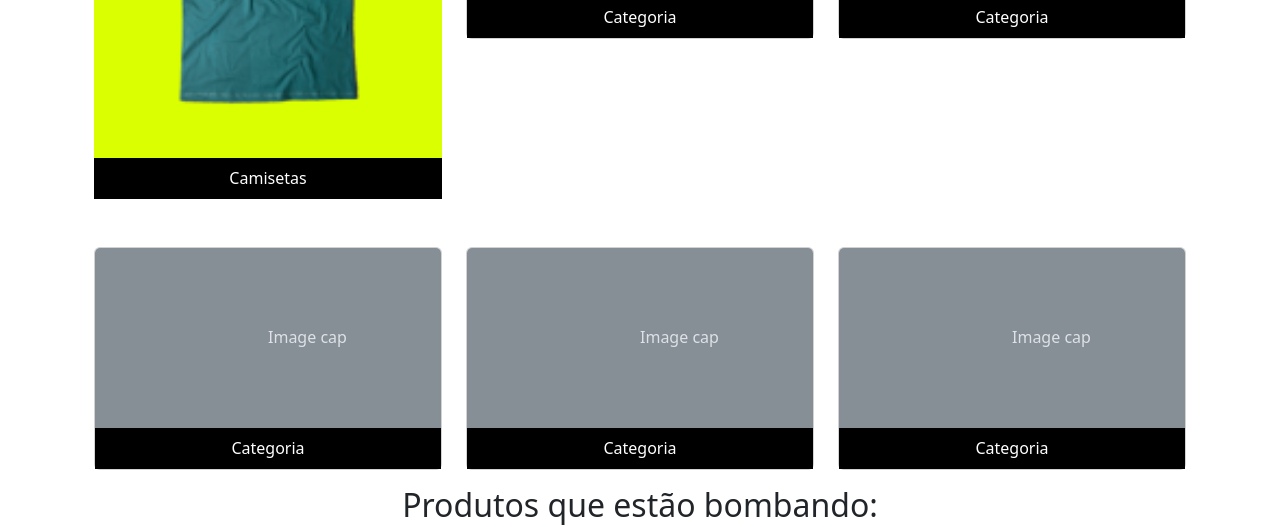
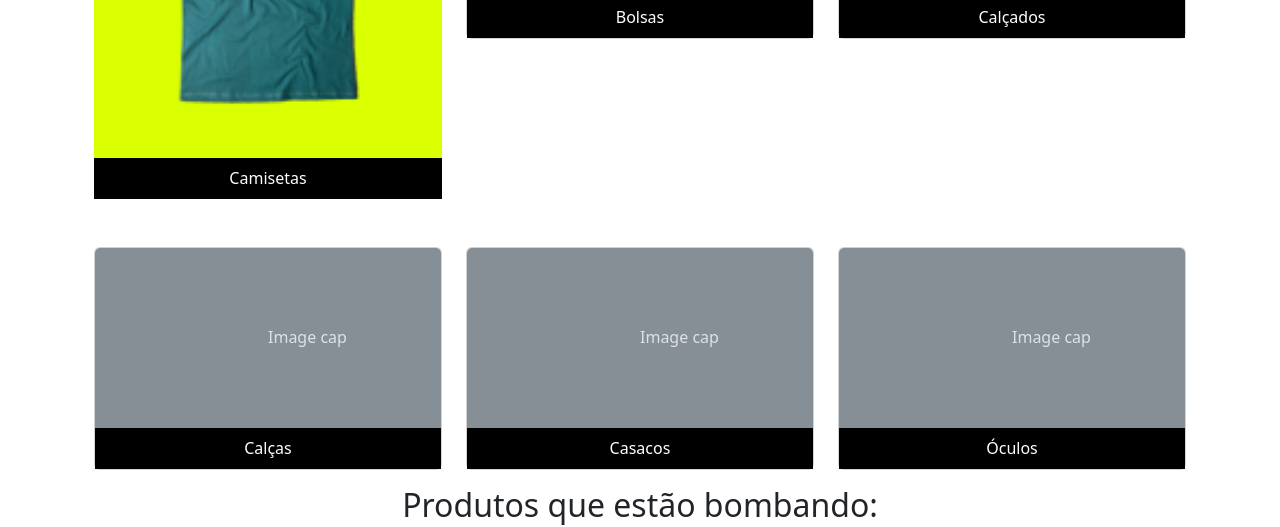
Before and after one commit to FatimaKraiczyi/meteora_alura, a plain HTML site: page index.html in a window 1280 px wide. Shown: the part 745-1272 px from the top of the page. Drawn offline with nearby package versions, Linux system fonts and the light colour scheme.

Commit message:
nomes categorias

```diff
--- a/index.html
+++ b/index.html
@@ -110,7 +110,7 @@
      <div class="card">
       <svg class="bd-placeholder-img card-img-top" width="100%" height="180" xmlns="http://www.w3.org/2000/svg" role="img" aria-label="Placeholder: Image cap" preserveAspectRatio="xMidYMid slice" focusable="false"><title>Placeholder</title><rect width="100%" height="100%" fill="#868e96"></rect><text x="50%" y="50%" fill="#dee2e6" dy=".3em">Image cap</text></svg>
      <div class="card-header bg-black text-bg-dark">
-          <p class="text-center card-text">Categoria</p>
+          <p class="text-center card-text">Bolsas</p>
       </div>
     </div>
 </div>
@@ -119,7 +119,7 @@
      <div class="card">
       <svg class="bd-placeholder-img card-img-top" width="100%" height="180" xmlns="http://www.w3.org/2000/svg" role="img" aria-label="Placeholder: Image cap" preserveAspectRatio="xMidYMid slice" focusable="false"><title>Placeholder</title><rect width="100%" height="100%" fill="#868e96"></rect><text x="50%" y="50%" fill="#dee2e6" dy=".3em">Image cap</text></svg>
  <div class="card-header bg-black text-bg-dark">
-          <p class="text-center card-text">Categoria</p>
+          <p class="text-center card-text">Calçados</p>
       </div>
     </div>
     </div>
@@ -128,7 +128,7 @@
      <div class="card">
       <svg class="bd-placeholder-img card-img-top" width="100%" height="180" xmlns="http://www.w3.org/2000/svg" role="img" aria-label="Placeholder: Image cap" preserveAspectRatio="xMidYMid slice" focusable="false"><title>Placeholder</title><rect width="100%" height="100%" fill="#868e96"></rect><text x="50%" y="50%" fill="#dee2e6" dy=".3em">Image cap</text></svg>
       <div class="card-header bg-black text-bg-dark">
-          <p class="text-center card-text">Categoria</p>
+          <p class="text-center card-text">Calças</p>
       </div>
     </div>
 </div>
@@ -137,7 +137,7 @@
      <div class="card">
       <svg class="bd-placeholder-img card-img-top" width="100%" height="180" xmlns="http://www.w3.org/2000/svg" role="img" aria-label="Placeholder: Image cap" preserveAspectRatio="xMidYMid slice" focusable="false"><title>Placeholder</title><rect width="100%" height="100%" fill="#868e96"></rect><text x="50%" y="50%" fill="#dee2e6" dy=".3em">Image cap</text></svg>
      <div class="card-header bg-black text-bg-dark">
-          <p class="text-center card-text">Categoria</p>
+          <p class="text-center card-text">Casacos</p>
       </div>
     </div>
 </div>
@@ -146,7 +146,7 @@
      <div class="card">
       <svg class="bd-placeholder-img card-img-top" width="100%" height="180" xmlns="http://www.w3.org/2000/svg" role="img" aria-label="Placeholder: Image cap" preserveAspectRatio="xMidYMid slice" focusable="false"><title>Placeholder</title><rect width="100%" height="100%" fill="#868e96"></rect><text x="50%" y="50%" fill="#dee2e6" dy=".3em">Image cap</text></svg>
     <div class="card-header bg-black text-bg-dark">
-          <p class="text-center card-text">Categoria</p>
+          <p class="text-center card-text">Óculos</p>
       </div>
     </div>
 </div>
```
